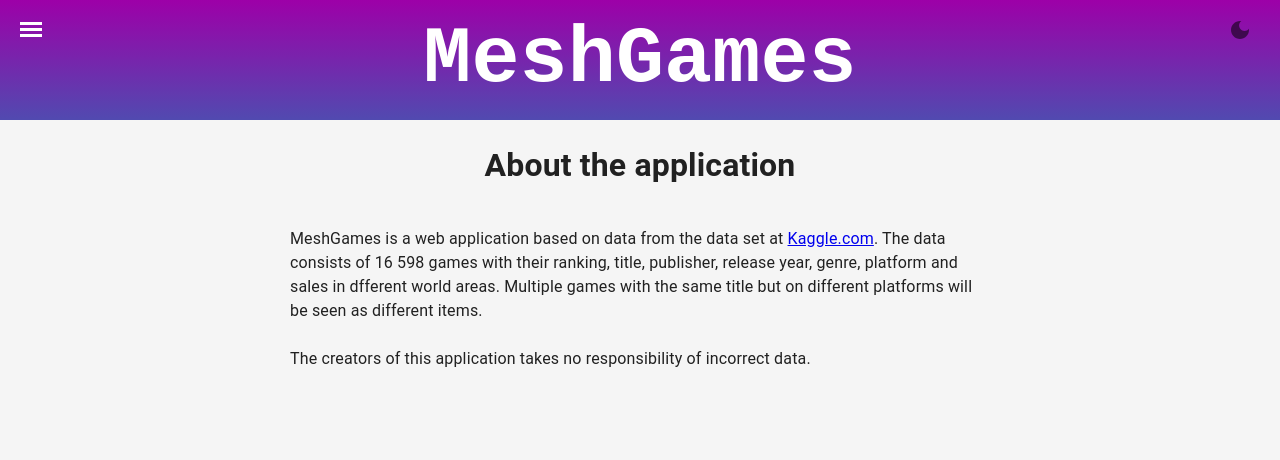
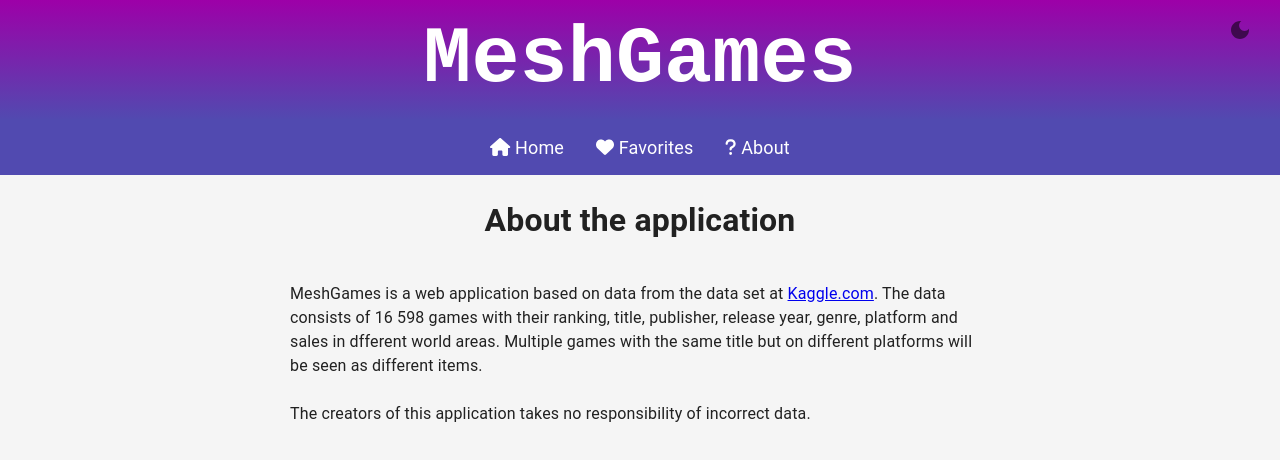
Before and after one commit to EmmaPeders1/IT2810-Project4, a React (Create React App) app in the folder meshgames/frontend/: page /#/about in a window 1280 px wide. Shown: the top 460 px of the page. Built offline with nearby package versions, Linux system fonts and the light colour scheme.

Commit message:
#43 accessability-update: replaced sidebar with a navbar

```diff
--- a/meshgames/frontend/src/App.tsx
+++ b/meshgames/frontend/src/App.tsx
@@ -2,12 +2,12 @@ import { HashRouter as Router, Route, Routes } from 'react-router-dom';
 import { RecoilRoot } from 'recoil';
 import Header from './Components/Header/Header';
 import ModeToggleButton from './Components/ModeToggleButton/ModeToggleButton';
-import Sidebar from './Components/Sidebar/Sidebar';
 import Home from './Pages/Home/Home';
 import Favorites from './Pages/Favorites/Favorites';
 import About from './Pages/About/About';
 import AppThemeProvider from './Recoil/ThemeProvider/ThemeProvider';
 import './App.css';
+import NavBar from './Components/NavBar/NavBar';
 
 export default function App() {
   return (
@@ -17,7 +17,8 @@ export default function App() {
           <Router>
             <Header />
             <ModeToggleButton />
-            <Sidebar />
+            {/*<Sidebar />*/}
+            <NavBar />
             <Routes>
               <Route path="/" element={<Home />} />
               <Route path="/favorites" element={<Favorites />} />
--- a/meshgames/frontend/src/Components/GameCard/GameCard.tsx
+++ b/meshgames/frontend/src/Components/GameCard/GameCard.tsx
@@ -38,7 +38,7 @@ const GameCard: FC<gameCardProps> = ({ gameId, gameName, publisher, platform, ge
 
   // functions to keep track of the state of favorites
   const [isFavoriteState, setIsFavoriteState] = useState<boolean>(isFavorited)
-  const [heartColor, setHeartColor] = useState<string>(isFavorited ? "#ff3399" : "disabled");
+  const [heartColor, setHeartColor] = useState<string>(isFavorited ? "#FF0000" : "#D3D3D3");
   const [toggleIsFavorited] = useMutation(updateIsFavoritedById, { variables: info });
 
   // function which makes it visible for the user that the game is favorited
--- /dev/null
+++ b/meshgames/frontend/src/Components/NavBar/NavBar.css
@@ -0,0 +1,23 @@
+.topnav {
+  overflow: hidden;
+  background-color: #514ab0;
+  display: flex;
+  justify-content: center;
+  position: sticky;
+  top: 120px;
+  z-index: 2;
+}
+
+.topnav a {
+  float: left;
+  color: white;
+  text-align: center;
+  padding: 14px 16px;
+  text-decoration: none;
+  font-size: 18px;
+}
+
+.topnav a:hover {
+  background-color: whitesmoke;
+  color: #212121;
+}
--- /dev/null
+++ b/meshgames/frontend/src/Components/NavBar/NavBar.tsx
@@ -0,0 +1,20 @@
+import { faHeart, faHome, faQuestion } from '@fortawesome/free-solid-svg-icons';
+import { FontAwesomeIcon } from '@fortawesome/react-fontawesome';
+import { Link } from 'react-router-dom';
+import './NavBar.css';
+
+/**
+ * A Funtional component that contains the navigation bar
+ */
+function NavBar() {
+
+  return (
+    <div className="topnav">
+      <Link to="/"><FontAwesomeIcon icon={faHome} /> Home </Link>
+      <Link to="/favorites"><FontAwesomeIcon icon={faHeart} /> Favorites </Link>
+      <Link to="/about"><FontAwesomeIcon icon={faQuestion} /> About </Link>
+    </div>
+  );
+}
+
+export default NavBar;
--- a/meshgames/frontend/src/Components/Sidebar/Sidebar.css
+++ /dev/null
@@ -1,111 +0,0 @@
-.sidebar {
-    height: 1px;
-    width: 250px;
-    position: fixed;
-    z-index: 2;
-    text-align: left;
-}
-
-#sidebarMenu {
-    height: 100%;
-    width: 250px;
-    position: fixed;
-    display: flex;
-    flex-flow: column wrap;
-    transform: translateX(-250px);
-    transition: transform 250ms ease-in-out;
-    background: linear-gradient(to bottom, #514ab0 0%, #9d00a8 100%);
-}
-.sidebarMenuInner{
-    margin:75;
-    padding:0;
-    border-top: 1px solid rgba(255, 255, 255, 0.10);
-}
-.sidebarMenuInner li{
-    list-style: none;
-    color: #fff;
-    text-transform: uppercase;
-    font-weight: bold;
-    padding: 20px;
-    cursor: pointer;
-    border-bottom: 1px solid rgba(255, 255, 255, 0.10);
-}
-.sidebarMenuInner li span{
-    display: block;
-    font-size: 14px;
-    color: rgba(255, 255, 255, 0.50);
-}
-.sidebarMenuInner li a{
-    color: #fff;
-    text-transform: uppercase;
-    font-weight: bold;
-    cursor: pointer;
-    text-decoration: none;
-}
-
-input[type="checkbox"]:checked ~ #sidebarMenu {
-    transform: translateX(0);
-
-}
-
-input[type=checkbox] {
-    transition: all 0.3s;
-    box-sizing: border-box;
-    display: none;
-}
-.sidebarIconToggle {
-    transition: all 0.3s;
-    box-sizing: border-box;
-    cursor: pointer;
-    position: fixed;
-    z-index: 99;
-    top: 22px;
-    left: 20px;
-    height: 22px;
-    width: 22px;
-}
-.spinner {
-    transition: all 0.3s;
-    box-sizing: border-box;
-    position: absolute;
-    height: 3px;
-    width: 100%;
-    background-color: #fff;
-}
-.horizontal {
-    transition: all 0.3s;
-    box-sizing: border-box;
-    position: relative;
-    float: left;
-    margin-top: 3px;
-}
-.diagonal.part-1 {
-    position: relative;
-    transition: all 0.3s;
-    box-sizing: border-box;
-    float: left;
-}
-.diagonal.part-2 {
-    transition: all 0.3s;
-    box-sizing: border-box;
-    position: relative;
-    float: left;
-    margin-top: 3px;
-}
-input[type=checkbox]:checked ~ .sidebarIconToggle > .horizontal {
-    transition: all 0.3s;
-    box-sizing: border-box;
-    opacity: 0;
-}
-input[type=checkbox]:checked ~ .sidebarIconToggle > .diagonal.part-1 {
-    transition: all 0.3s;
-    box-sizing: border-box;
-    transform: rotate(135deg);
-    margin-top: 8px;
-}
-input[type=checkbox]:checked ~ .sidebarIconToggle > .diagonal.part-2 {
-    transition: all 0.3s;
-    box-sizing: border-box;
-    transform: rotate(-135deg);
-    margin-top: -9px;
-}
--- a/meshgames/frontend/src/Components/Sidebar/Sidebar.tsx
+++ /dev/null
@@ -1,39 +0,0 @@
-import { Link } from 'react-router-dom';
-import { faHeart, faHome, faQuestion } from '@fortawesome/free-solid-svg-icons';
-import { FontAwesomeIcon } from '@fortawesome/react-fontawesome';
-import './Sidebar.css';
-
-/**
- * A Funtional component that displays the different pages of the application
- */
-function Sidebar() {
-    return (
-        <div className="sidebar">
-            <input type="checkbox" className="openSidebarMenu" id="openSidebarMenu"/>
-
-            {/* Icon which opens and closes the sidebar */}
-            <label htmlFor="openSidebarMenu" className="sidebarIconToggle">
-                <div className="spinner diagonal part-1"></div>
-                <div className="spinner horizontal"></div>
-                <div className="spinner diagonal part-2"></div>
-            </label>
-
-            {/* List of the pages with links */}
-            <div id="sidebarMenu">
-                <ul className="sidebarMenuInner">
-                <li>
-                    <Link to="/"><FontAwesomeIcon icon={faHome} /> Home</Link>
-                </li>
-                <li>
-                    <Link to="/favorites"><FontAwesomeIcon icon={faHeart} /> Favorites</Link>
-                </li>
-                <li>
-                    <Link to="/about"><FontAwesomeIcon icon={faQuestion} /> About</Link>
-                </li>
-                </ul>
-            </div>
-        </div>
-    );
-}
-
-export default Sidebar;
```
